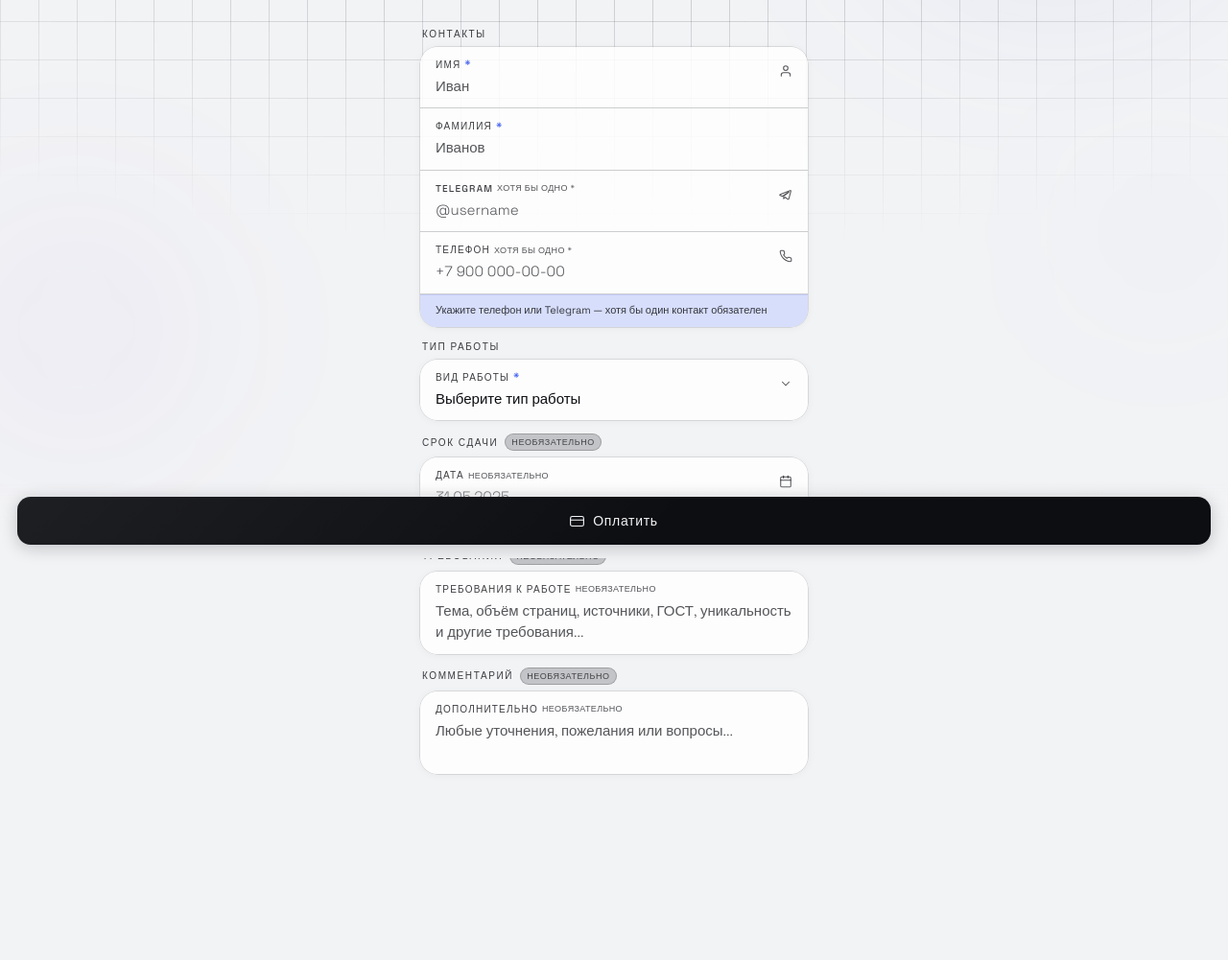
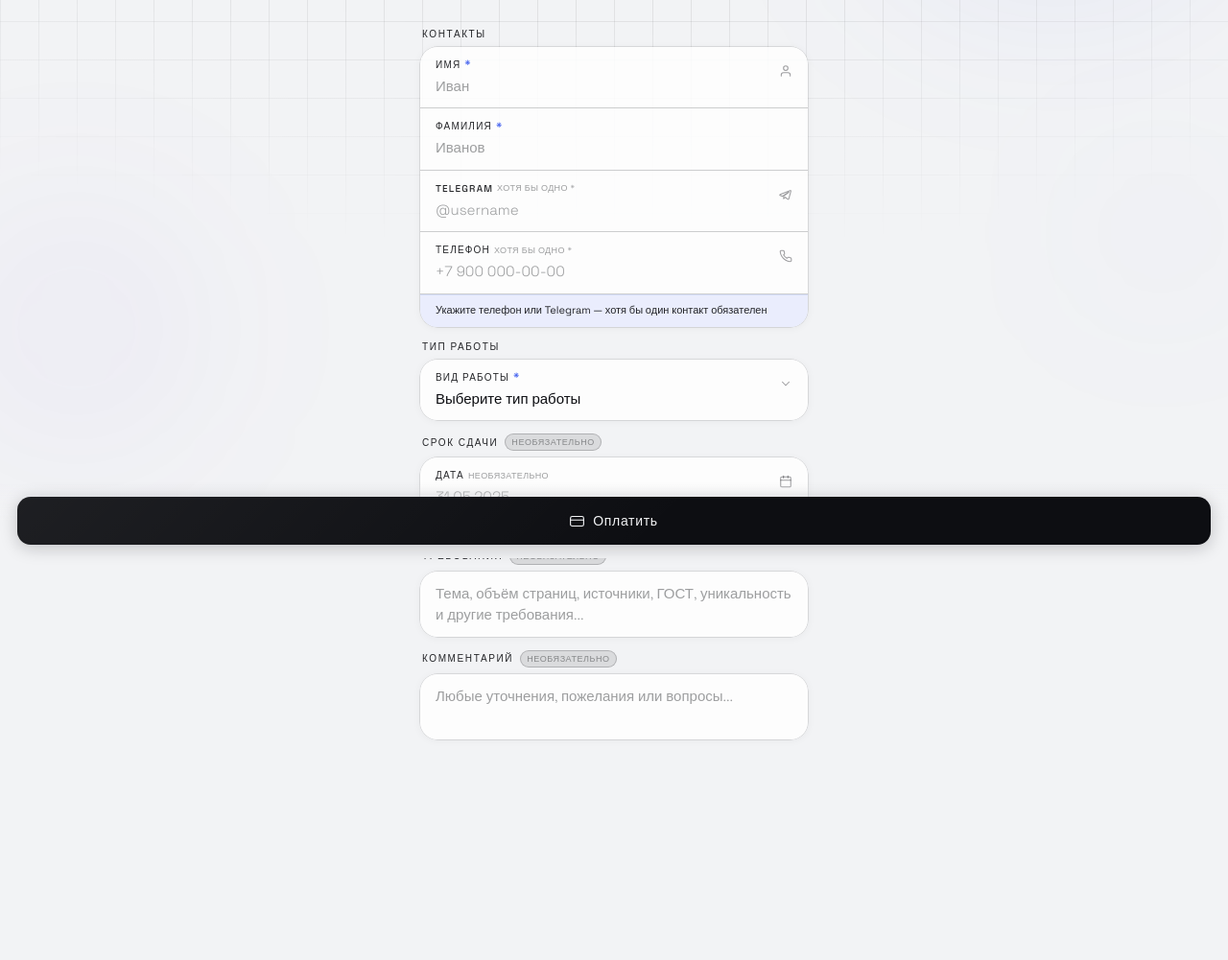
Before and after one commit to coucco/textify-order-web-form, a plain HTML site: page index.html in a window 1280 px wide. Shown: the part 218-1219 px from the top of the page at 96% size. After the commit the page ends 1183 px from the top, so only its background shows below. Drawn offline with Linux system fonts and the light colour scheme.

Commit message:
brighter text css 4

```diff
--- a/index.html
+++ b/index.html
@@ -193,9 +193,6 @@
       <div class="card">
 
         <div class="field" id="f-reqs">
-          <label for="reqs">
-            Требования к работе <span class="opt-tag">необязательно</span>
-          </label>
           <textarea id="reqs" rows="2"
             placeholder="Тема, объём страниц, источники, ГОСТ, уникальность и другие требования..."></textarea>
         </div>
@@ -212,9 +209,6 @@
       <div class="card">
 
         <div class="field" id="f-comment">
-          <label for="comment">
-            Дополнительно <span class="opt-tag">необязательно</span>
-          </label>
           <textarea id="comment" rows="2"
             placeholder="Любые уточнения, пожелания или вопросы..."></textarea>
         </div>
--- a/style.css
+++ b/style.css
@@ -10,11 +10,11 @@
   --bg:          #f2f3f5;
   --surface:     rgba(255,255,255,0.82);
   --ink:         #0d0e12;
-  --ink-60:      rgba(13,14,18,0.8);
-  --ink-30:      rgba(13,14,18,0.7);
-  --ink-10:      rgba(13,14,18,0.2);
+  --ink-60:      rgba(13,14,18,0.9);
+  --ink-30:      rgba(13,14,18,0.4);
+  --ink-10:      rgba(13,14,18,0.1);
   --accent:      #4361ee;
-  --accent-dim:  rgba(67,97,238,0.2);
+  --accent-dim:  rgba(67,97,238,0.1);
   --border:      rgba(13,14,18,0.2);
   --error:       #c0392b;
   --error-dim:   rgba(192,57,43,0.2);
@@ -532,12 +532,12 @@ body {
     --bg:        #0e0f13;
     --surface:   rgba(20,21,28,0.85);
     --ink:       #e8eaf0;
-    --ink-60:    rgba(232,234,240,0.8);
-    --ink-30:    rgba(232,234,240,0.7);
-    --ink-10:    rgba(232,234,240,0.2);
+    --ink-60:    rgba(232,234,240,0.9);
+    --ink-30:    rgba(232,234,240,0.4);
+    --ink-10:    rgba(232,234,240,0.1);
     --border:    rgba(232,234,240,0.2);
-    --accent-dim:rgba(67,97,238,0.2);
-    --error-dim: rgba(192,57,43,0.15);
+    --accent-dim:rgba(67,97,238,0.1);
+    --error-dim: rgba(192,57,43,0.2);
   }
   .bg-grid {
     background-image:
```
